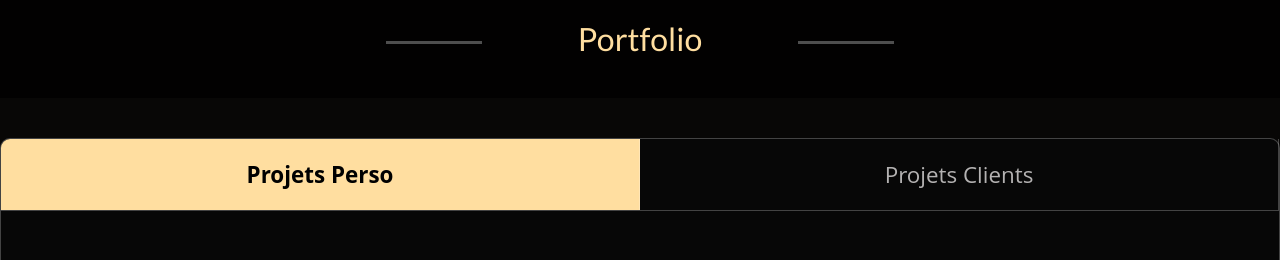
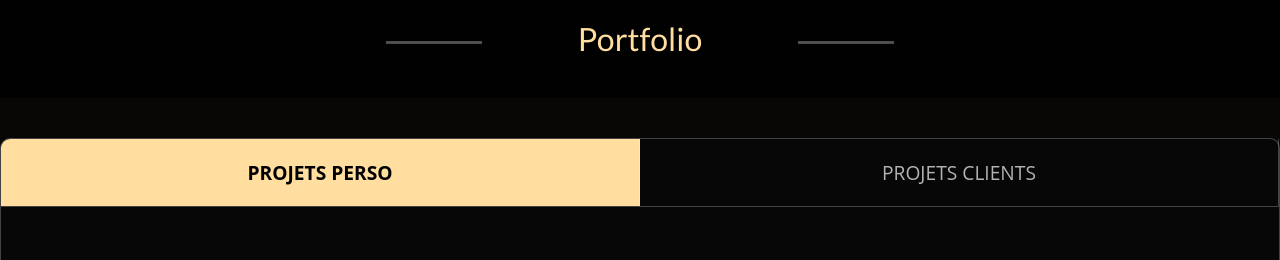
Before and after one commit to CDS-Annabelle/portfolio-anna, a React (Create React App) app: page / in a window 1280 px wide. Shown: the part 1620-1880 px from the top of the page. Built offline with nearby package versions, Linux system fonts and the light colour scheme.

Commit message:
run deploy

```diff
--- a/public/index.html
+++ b/public/index.html
@@ -6,7 +6,8 @@
   <link rel="icon" href="%PUBLIC_URL%/favicon.ico" />
   <meta name="viewport" content="width=device-width, initial-scale=1" />
   <meta name="theme-color" content="#000000" />
-  <meta name="description" content="Web site created using create-react-app" />
+  <meta name="description"
+    content="Portfolio Annabelle: Intégrateur, développeur web, Wordpress & Woocommerce,  je suis dans dans la création de site depuis 17 ans." />
   <link rel="apple-touch-icon" href="%PUBLIC_URL%/logo192.png" />
   <link rel="manifest" href="%PUBLIC_URL%/manifest.json" />
   <title>Portfolio Annabelle</title>
--- a/src/assets/data.json
+++ b/src/assets/data.json
@@ -4,6 +4,7 @@
     "image": "https://creation-de-site.eu/portfolio5.jpg",
     "title": "Kasa : projet React ",
     "github": "https://github.com/CDS-Annabelle/kasa",
+    "demo": "https://cds-annabelle.github.io/kasa/",
     "text": "Kasa, agence immobilière, est un projet développé avec React. Cette application a permis de comprendre la structure de React avec ses composants ainsi que les routes."
   },
   {
--- a/src/components/Portfolio/Portfolio.module.css
+++ b/src/components/Portfolio/Portfolio.module.css
@@ -38,6 +38,21 @@
     display: flex;
     gap: 1rem;
     margin-bottom: 1rem;
+}
+
+.tab {
+    border: none;
+    background: transparent;
+    color: #b4b2b2;
+    font-family: Open sans, sans-serif;
+    flex-basis: 100%;
+    display: flex;
+    justify-content: center;
+    align-items: center;
+    font-size: 1.2rem;
+    padding: 20px 0;
+    text-transform: uppercase;
+    cursor: pointer;
 }
 
 .card1 {
@@ -96,6 +111,7 @@
     border-color: transparent;
 }
 
+
 /* ================ MEDIA QUERIES (MEDIUM DEVICES) ================= */
 @media screen and (max-width: 1024px) {
     .portfolioContainer {
@@ -120,20 +136,6 @@
 .tabsBtnContainer {
     display: flex;
     border-bottom: 1px solid #ffffff3e;
-}
-
-.tab {
-    border: none;
-    background: transparent;
-    color: #b4b2b2;
-    font-family: Open sans, sans-serif;
-    flex-basis: 100%;
-    display: flex;
-    justify-content: center;
-    align-items: center;
-    font-size: 1.4rem;
-    padding: 20px 0;
-    cursor: pointer;
 }
 
 .tab:not(:nth-child(3), .tab.active-tab) {
```
Also changed, not shown: 12 other files (tests, documents, lock files or other folders).
